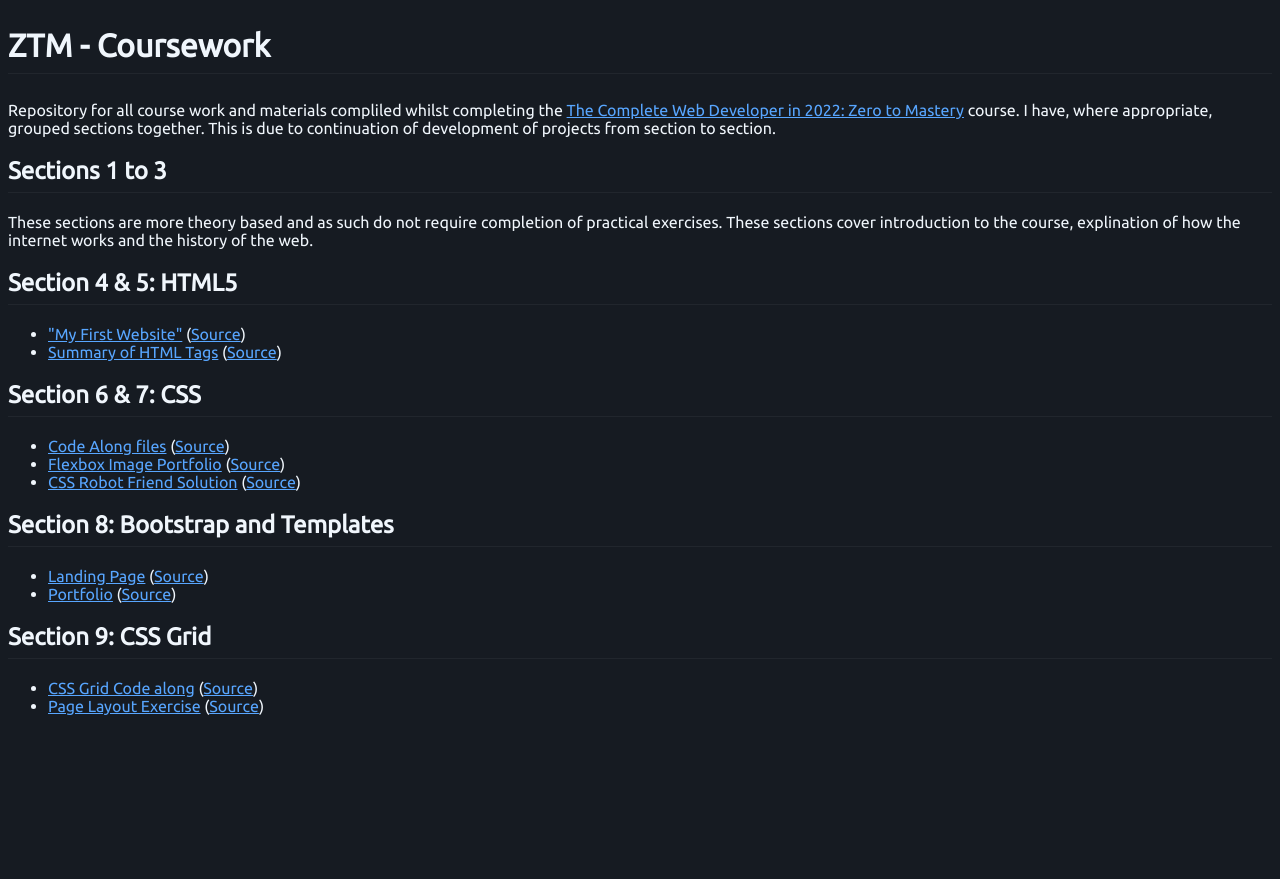
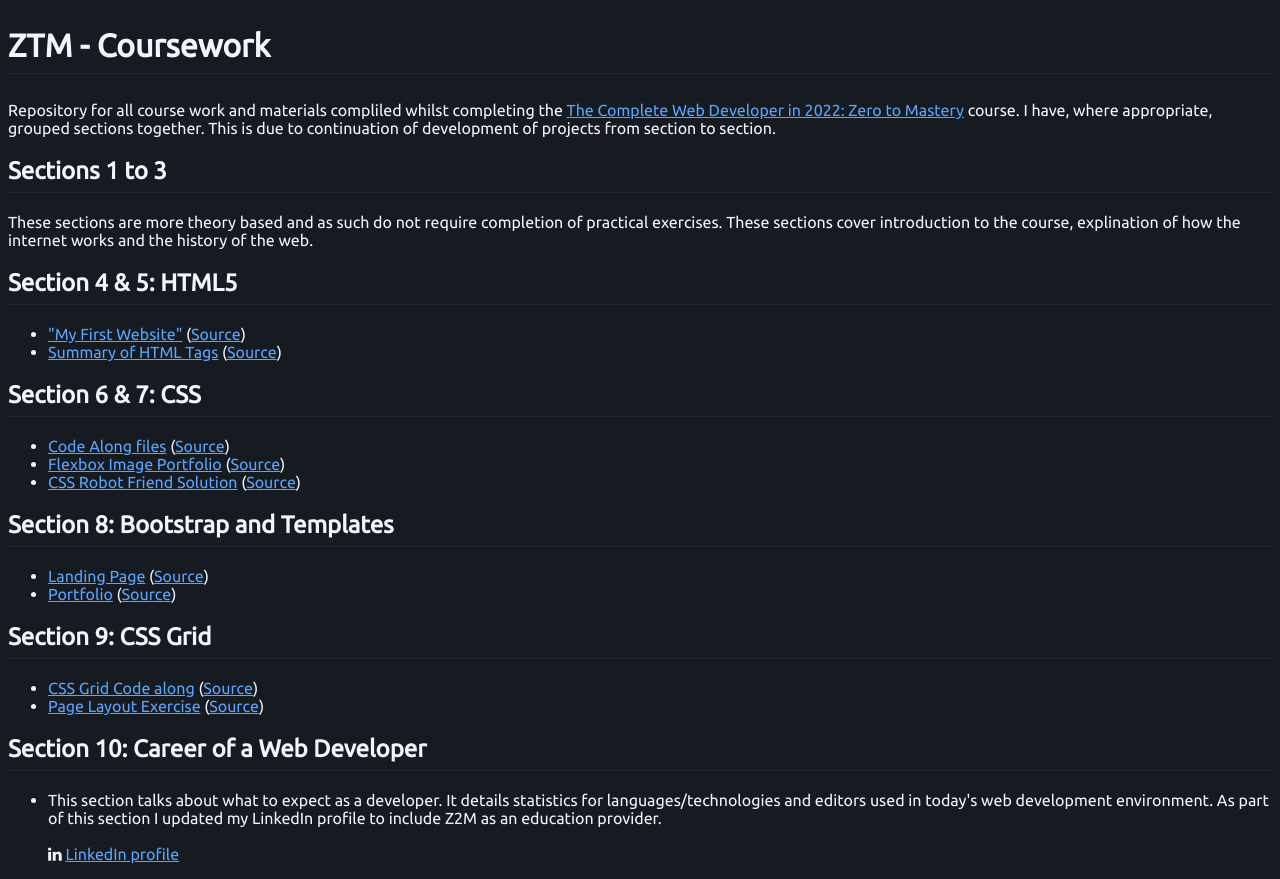
Before and after one commit to MartinBurton/ZTM-Coursework, a plain HTML site: page index.html in a window 1280 px wide. Before the commit the page ends 800 px from the top, so only its background shows below. Drawn offline with Linux system fonts and the light colour scheme.

Commit message:
Completed section 10

```diff
--- a/index.html
+++ b/index.html
@@ -9,6 +9,7 @@
     <link rel="preconnect" href="https://fonts.googleapis.com">
 <link rel="preconnect" href="https://fonts.gstatic.com" crossorigin>
 <link href="https://fonts.googleapis.com/css2?family=Ubuntu&display=swap" rel="stylesheet">
+<link href="https://cdnjs.cloudflare.com/ajax/libs/font-awesome/4.7.0/css/font-awesome.min.css" rel="stylesheet">
 </head>
 <body>
     <h1>ZTM - Coursework</h1>
@@ -36,5 +37,12 @@
         <li><a href="Section9/Grid/index.html">CSS Grid Code along</a> (<a href="https://github.com/MartinBurton/ZTM-Coursework/tree/main/Section9/Grid">Source</a>)</li>
         <li><a href="Section9/LayoutExercise/index.html">Page Layout Exercise</a> (<a href="https://github.com/MartinBurton/ZTM-Coursework/tree/main/Section9/LayoutExercise">Source</a>)</li>
     </ul>
+    <h2>Section 10: Career of a Web Developer</h2>
+    <ul>
+        <li>This section talks about what to expect as a developer. It details statistics for languages/technologies and editors used in today's web development environment. As part of this
+        section I updated my LinkedIn profile to include Z2M as an education provider.<br><br>
+        <i class="fa fa-linkedin"></i> <a href="https://www.linkedin.com/in/martin-burton-2a4336185/">LinkedIn profile</a>
+        </li>
+    </ul>
 </body>
 </html>
```
Also changed, not shown: README.md.
